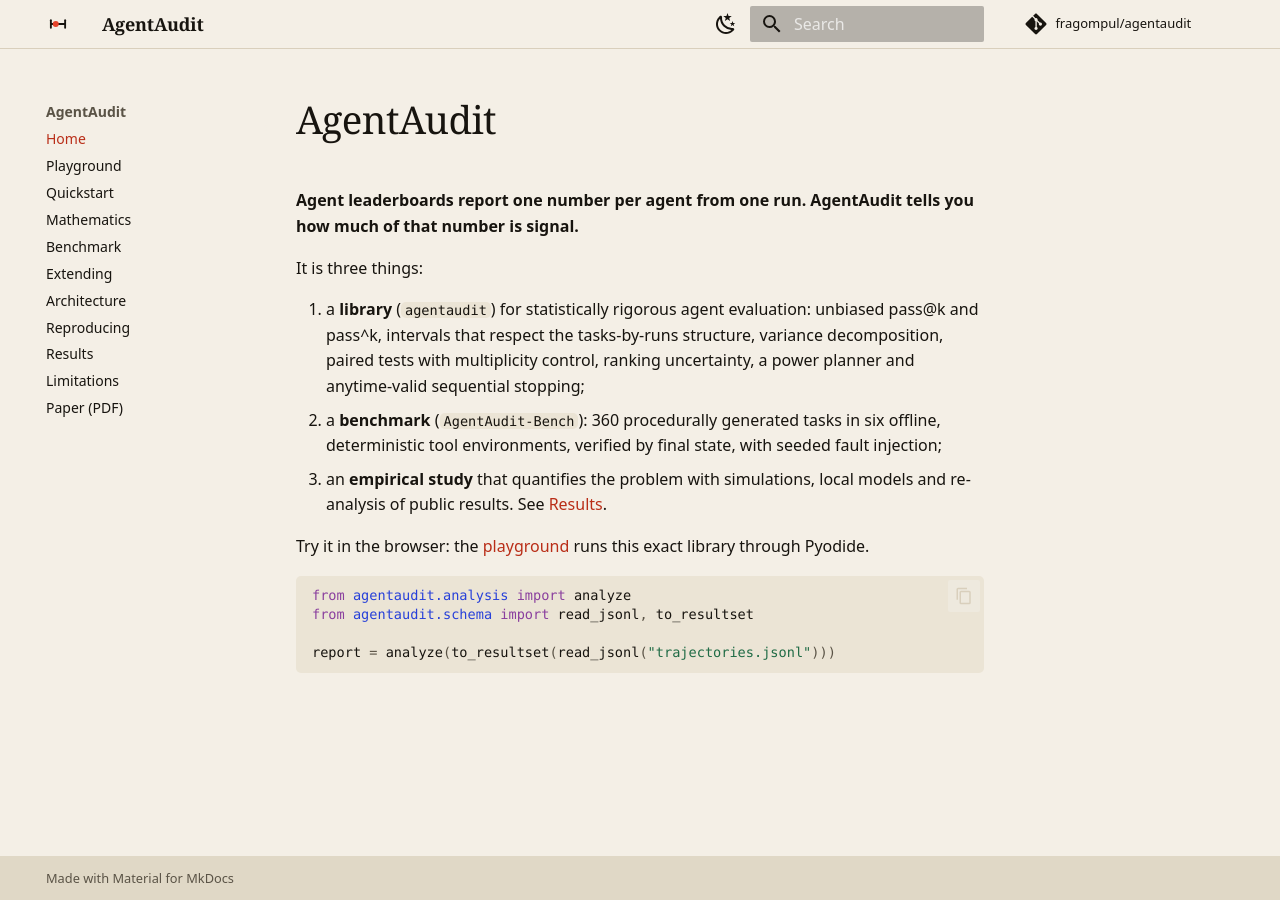
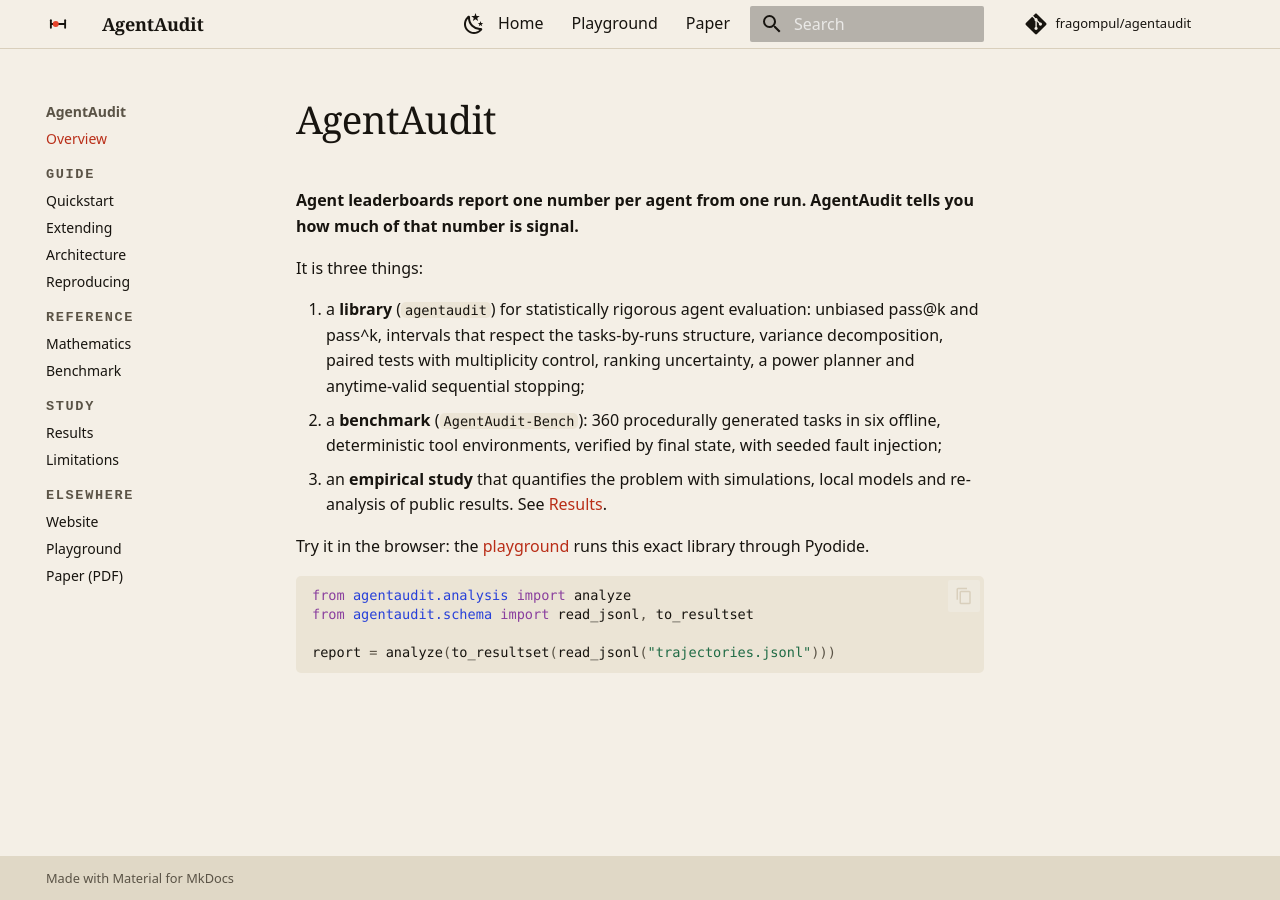
Before and after one commit to fragompul/agentaudit, an MkDocs documentation site: the page built from docs/index.md, in a window 1280 px wide. Built offline with MkDocs 1.6.1 and Material for MkDocs 9.7.7, drawn with Linux system fonts in a browser that asks for light colours; some web fonts are replaced; comment, search, counter and statistics services are not loaded; part of the change alters nothing that is shown.

Commit message:
feat(docs): grouped navigation, header links to the rest of the site and logo back home
Co-Authored-By: Claude Sonnet 5.5 <noreply@anthropic.com>

```diff
--- /dev/null
+++ b/docs/javascripts/shell.js
@@ -0,0 +1,17 @@
+// Tie the docs to the rest of the site: the logo returns to the home page and the header links to the other parts.
+(() => {
+  const inner = document.querySelector(".md-header__inner");
+  if (!inner) return;
+  const root = location.pathname.includes("/docs/") ? `${location.pathname.split("/docs/")[0]}/` : "/";
+  const logo = inner.querySelector("a.md-logo");
+  if (logo) {
+    logo.href = root;
+    logo.title = "AgentAudit home";
+    logo.setAttribute("aria-label", "AgentAudit home");
+  }
+  const nav = document.createElement("nav");
+  nav.className = "aa-links";
+  nav.setAttribute("aria-label", "Site");
+  nav.innerHTML = `<a href="${root}">Home</a><a href="${root}playground/">Playground</a><a href="${root}paper/agentaudit-paper.pdf">Paper</a>`;
+  inner.insertBefore(nav, inner.querySelector(".md-search") || null);
+})();
--- a/docs/stylesheets/extra.css
+++ b/docs/stylesheets/extra.css
@@ -68,3 +68,8 @@
 /* figures are white-background SVGs: give them a tidy card in both themes */
 .md-typeset img[src$=".svg"]{background:#fff;padding:10px;border-radius:10px;border:1px solid var(--md-default-fg-color--lightest)}
 [data-md-color-scheme="slate"] .md-typeset img[src$=".svg"]{filter:brightness(.9)}
+/* header links back to the rest of the site (added by shell.js) */
+.aa-links{display:none;gap:1.4rem;margin:0 1rem 0 auto;align-items:center;font-size:.8rem}
+.aa-links a{color:var(--md-default-fg-color);text-decoration:none;border-bottom:2px solid transparent;padding:.2rem 0}
+.aa-links a:hover{border-color:var(--md-accent-fg-color)}
+@media (min-width:60em){.aa-links{display:flex}}
--- a/mkdocs.yml
+++ b/mkdocs.yml
@@ -31,15 +31,21 @@ extra_css:
   - stylesheets/extra.css
 extra_javascript:
   - javascripts/math.js
+  - javascripts/shell.js
 nav:
-  - Home: index.md
-  - Playground: https://fragompul.github.io/agentaudit/playground/
-  - Quickstart: quickstart.md
-  - Mathematics: math.md
-  - Benchmark: benchmark.md
-  - Extending: extending.md
-  - Architecture: architecture.md
-  - Reproducing: reproducing.md
-  - Results: results.md
-  - Limitations: limitations.md
-  - Paper (PDF): https://fragompul.github.io/agentaudit/paper/agentaudit-paper.pdf
+  - Overview: index.md
+  - Guide:
+      - Quickstart: quickstart.md
+      - Extending: extending.md
+      - Architecture: architecture.md
+      - Reproducing: reproducing.md
+  - Reference:
+      - Mathematics: math.md
+      - Benchmark: benchmark.md
+  - Study:
+      - Results: results.md
+      - Limitations: limitations.md
+  - Elsewhere:
+      - Website: https://fragompul.github.io/agentaudit/
+      - Playground: https://fragompul.github.io/agentaudit/playground/
+      - Paper (PDF): https://fragompul.github.io/agentaudit/paper/agentaudit-paper.pdf
```
